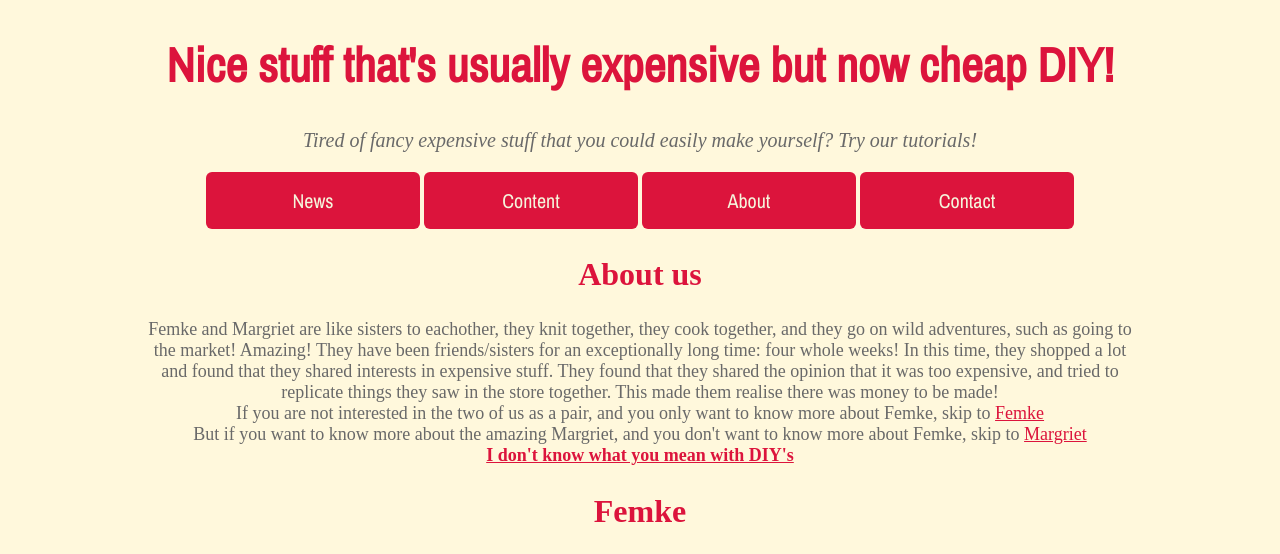
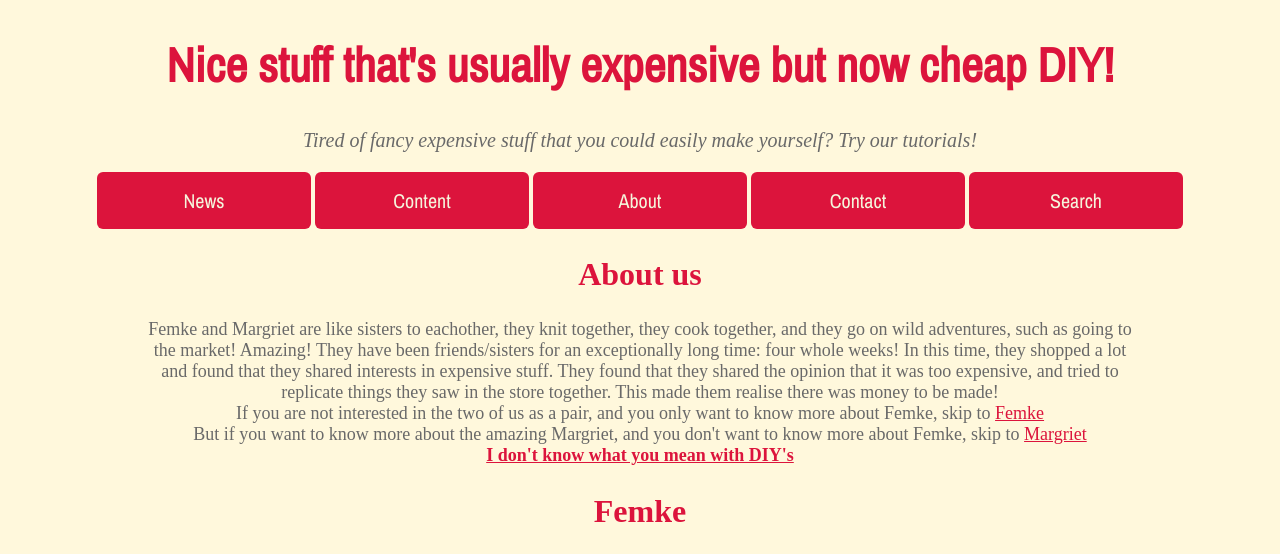
Before and after one commit to Snokker/webtech_ass_2, a plain HTML site: page About.html in a window 1280 px wide. Shown: the top 554 px of the page. Drawn offline with nearby package versions, Linux system fonts and the light colour scheme.

Commit message:
nav toegevoegd

```diff
--- a/About.html
+++ b/About.html
@@ -21,6 +21,7 @@
                 <a href="content.html" class="navLink"> Content </a>
                 <a href="about.html" class="navLink">  About  </a>
                 <a href="contact.html" class="navLink">  Contact  </a>
+                <a href="KnowledgeBase.html" class="navLink"> Search </a>
             </nav>
 
         <nav id="contextMenuContainer">
```
Also changed, not shown: Contact.html (+1 -0 lines), Index.html (+1 -0 lines), Plot.html (+1 -0 lines), content.html (+1 -0 lines).
